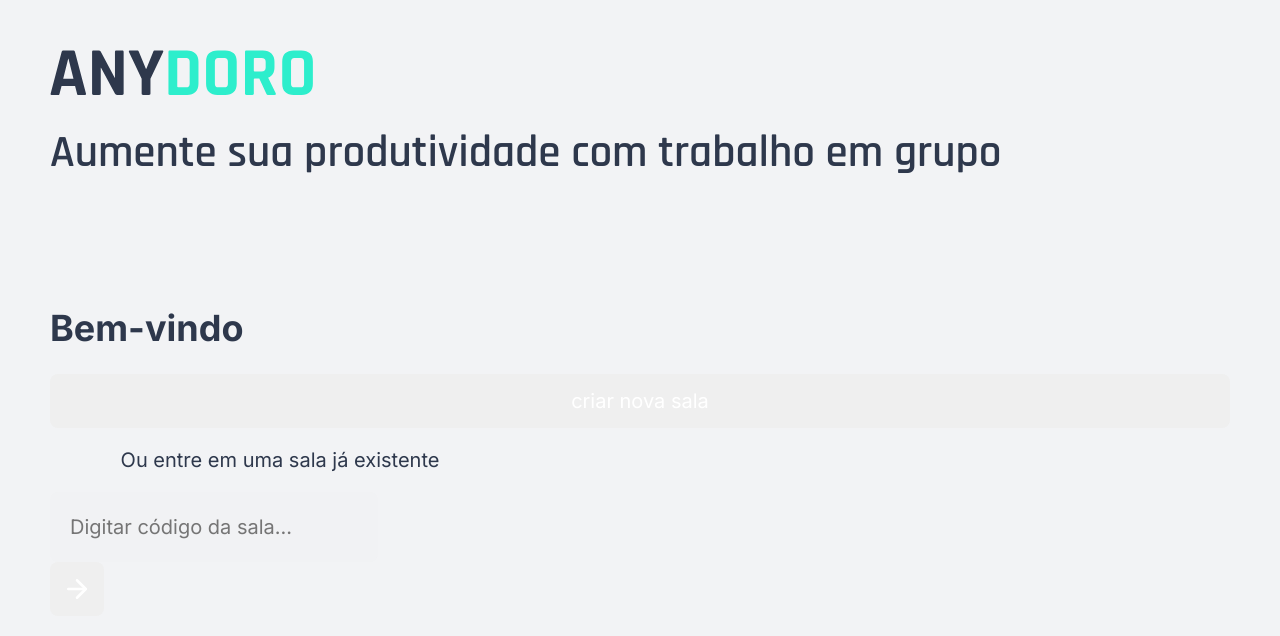
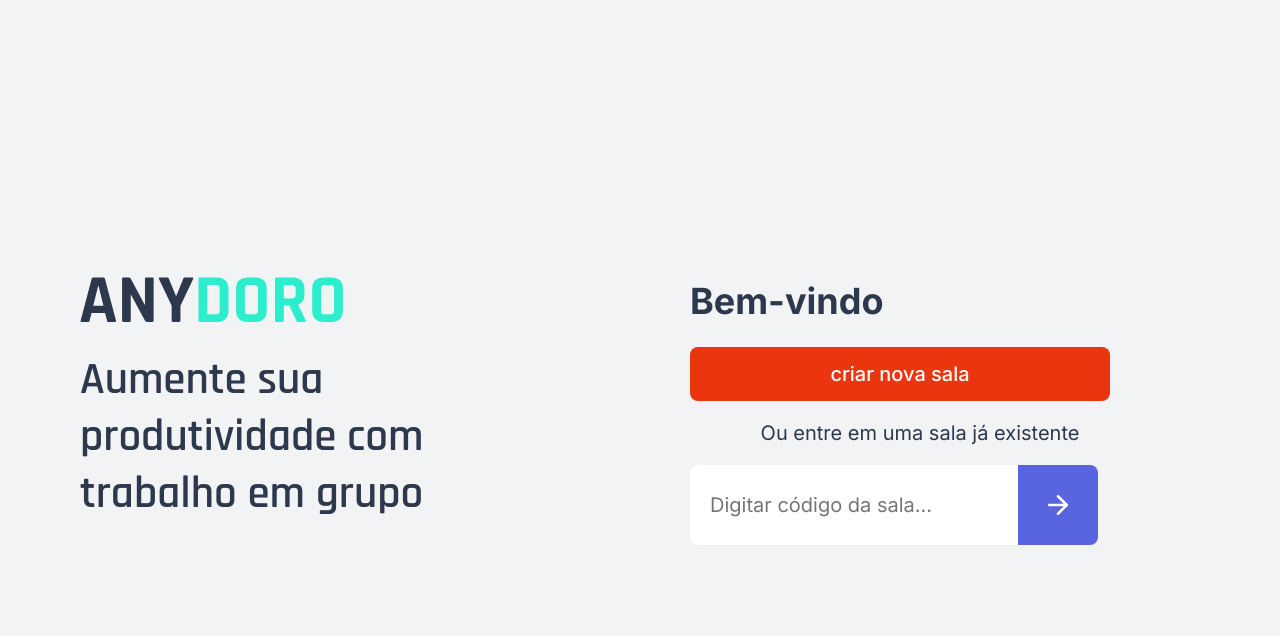
Before and after one commit to Ed-Games/anydoro, a Next.js app: page / in a window 1280 px wide. Shown: the top 636 px of the page. Built offline with nearby package versions, Linux system fonts and the light colour scheme.

Commit message:
update: added Formik to validate the form to enter a room code and added mocked handleJoinRoom and handleCreateNewRoom functions

```diff
--- a/src/pages/index.tsx
+++ b/src/pages/index.tsx
@@ -1,14 +1,28 @@
-import type { NextPage } from 'next'
-import Image from 'next/image';
-import styles from './index.module.scss';
-import background from '../../assets/background.svg';
-import logo from '../../assets/logo.svg';
-import Head from 'next/head';
-import { FiArrowRight } from 'react-icons/fi'
+import type { NextPage } from "next";
+import Image from "next/image";
+import styles from "./index.module.scss";
+import background from "../../assets/background.svg";
+import logo from "../../assets/logo.svg";
+import Head from "next/head";
+import { FiArrowRight } from "react-icons/fi";
+import Router from "next/router";
+import { FormEvent, MouseEvent } from "react";
+import { Formik } from "formik";
 
 const Home: NextPage = () => {
+  const handleCreateNewRoom = (
+    e: MouseEvent<HTMLButtonElement, globalThis.MouseEvent>
+  ) => {
+    e.preventDefault();
+    Router.push(`/rooms/${Math.random()}`);
+  };
+
+  const handleJoinRoom = (code: string) => {
+    Router.push(`/rooms/${code}`);
+  };
+
   return (
-    <div className={styles.container} >
+    <div className="container">
       <Head>
         <title>Anydoro | Home</title>
       </Head>
@@ -16,19 +30,33 @@ const Home: NextPage = () => {
         <Image src={logo} alt="anydoro-logo" />
         <span>Aumente sua produtividade com trabalho em grupo</span>
       </aside>
-      <main className={styles.createRoom} >
+      <main className={styles.createRoom}>
         <h1>Bem-vindo</h1>
-        <button>criar nova sala</button>
+        <button
+          type="button"
+          className="red-button"
+          onClick={handleCreateNewRoom}
+        >
+          criar nova sala
+        </button>
         <span>Ou entre em uma sala já existente</span>
-        <div>
-          <input placeholder='Digitar código da sala...' />
-          <button>
-            <FiArrowRight size={30} />
-          </button>
-        </div>
+        <Formik initialValues={{code:''}} onSubmit={(values) => handleJoinRoom(values.code)}>
+          {({ handleChange, handleSubmit, errors, touched }) => (
+            <form onSubmit={handleSubmit} >
+              <input
+                placeholder="Digitar código da sala..."
+                name="code"
+                onChange={handleChange}
+              />
+              <button type="submit">
+                <FiArrowRight size={30} />
+              </button>
+            </form>
+          )}
+        </Formik>
       </main>
     </div>
-  )
-}
+  );
+};
 
-export default Home
+export default Home;
```
